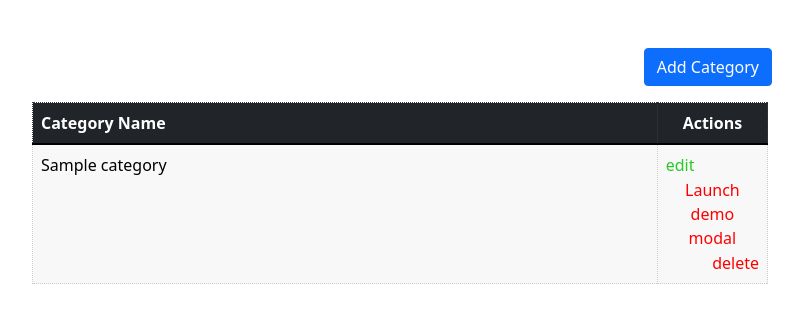
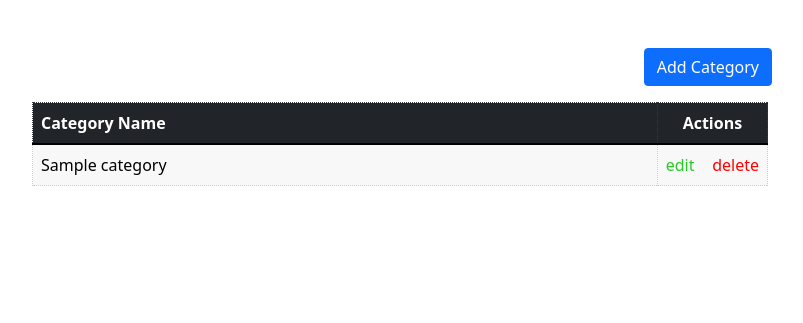
Before and after one commit to MalakaSandakal/mcq, a CodeIgniter app: the page made by application/views/Admin/categories/categories.php in a window 1280 px wide. Shown: the part 58-381 px from the top of the page, without its empty margins (240-1043 px from the left). Run offline with CodeIgniter, Linux system fonts and the light colour scheme; the template is opened without the code that fills it: most values are stand-ins (such as "Sample title", 1, 10 or a date in 2020).

Commit message:
admin_ui

```diff
--- a/application/views/Admin/categories/categories.php
+++ b/application/views/Admin/categories/categories.php
@@ -88,8 +88,6 @@
                             <td>
                                 <a href="<?php echo base_url('admin/categories/edit/').$row->id ?>"
                                     class="button-admin btn-edit">edit</a>
-                                <button type="button" class="btn button-admin btn-delete" data-bs-toggle="modal"
-                                    data-bs-target="#exampleModal">Launch demo modal</button>
                                 <a href="<?php echo base_url('admin/categories/delete/').$row->id ?>"
                                     class="button-admin btn-delete" style="float:right">delete</a>
                             </td>
```
